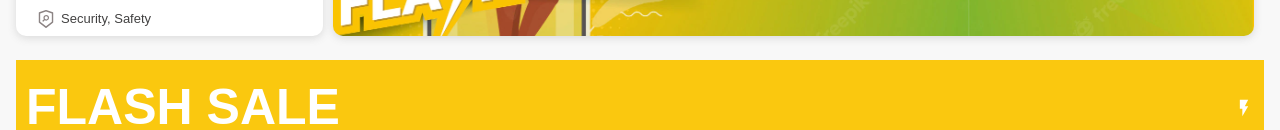
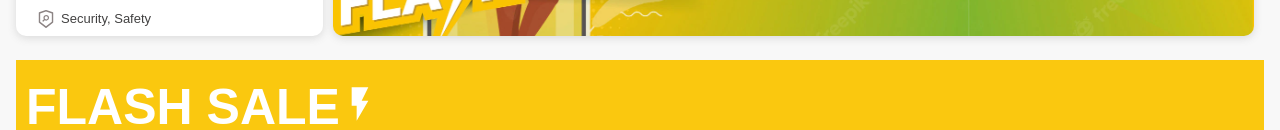
Before and after one commit to TomaszSarmata/shop-pay, a Next.js app: page / in a window 1280 px wide. Shown: the part 670-800 px from the top of the page. Built offline with nearby package versions, Linux system fonts and the light colour scheme; no server answers.

Commit message:
added some styling

```diff
--- a/components/home/flash-deals/index.js
+++ b/components/home/flash-deals/index.js
@@ -4,8 +4,10 @@ export default function FlashDeals() {
   return (
     <div className={styles.flashDeals}>
       <div className={styles.flashDeals_header}>
-        <h1>FLASH SALE</h1>
-        <MdFlashOn></MdFlashOn>
+        <h1>
+          FLASH SALE
+          <MdFlashOn></MdFlashOn>
+        </h1>
       </div>
     </div>
   );
--- a/components/home/flash-deals/styles.module.scss
+++ b/components/home/flash-deals/styles.module.scss
@@ -13,8 +13,8 @@
     background: $yellow-color;
     margin-bottom: 10px;
     svg {
-      width: 20px;
-      height: 20px;
+      width: 40px;
+      height: 40px;
     }
   }
 }
```
